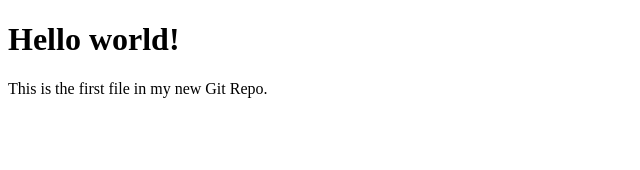
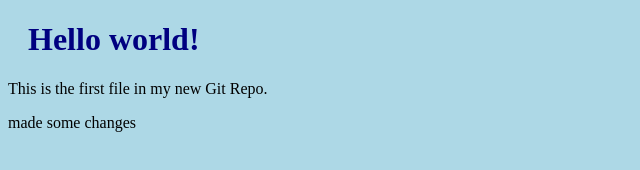
Before and after one commit to Analekh123/DemoDelete, a plain HTML site: page index.html in a window 1280 px wide. Shown: the whole page, without its empty margins (0-640 px from the left). Drawn offline with Linux system fonts and the light colour scheme.

Commit message:
Updated index.html fiel with new line

```diff
--- a/index.html
+++ b/index.html
@@ -2,11 +2,11 @@
 <html>
   <head>
     <title>Hello World!</title>
+    <link rel="stylesheet" href="bluestyle.css" />
   </head>
   <body>
-
     <h1>Hello world!</h1>
     <p>This is the first file in my new Git Repo.</p>
-
+    <p>made some changes</p>
   </body>
 </html>
```
Lines whose indentation alone changed are shown as unchanged.
